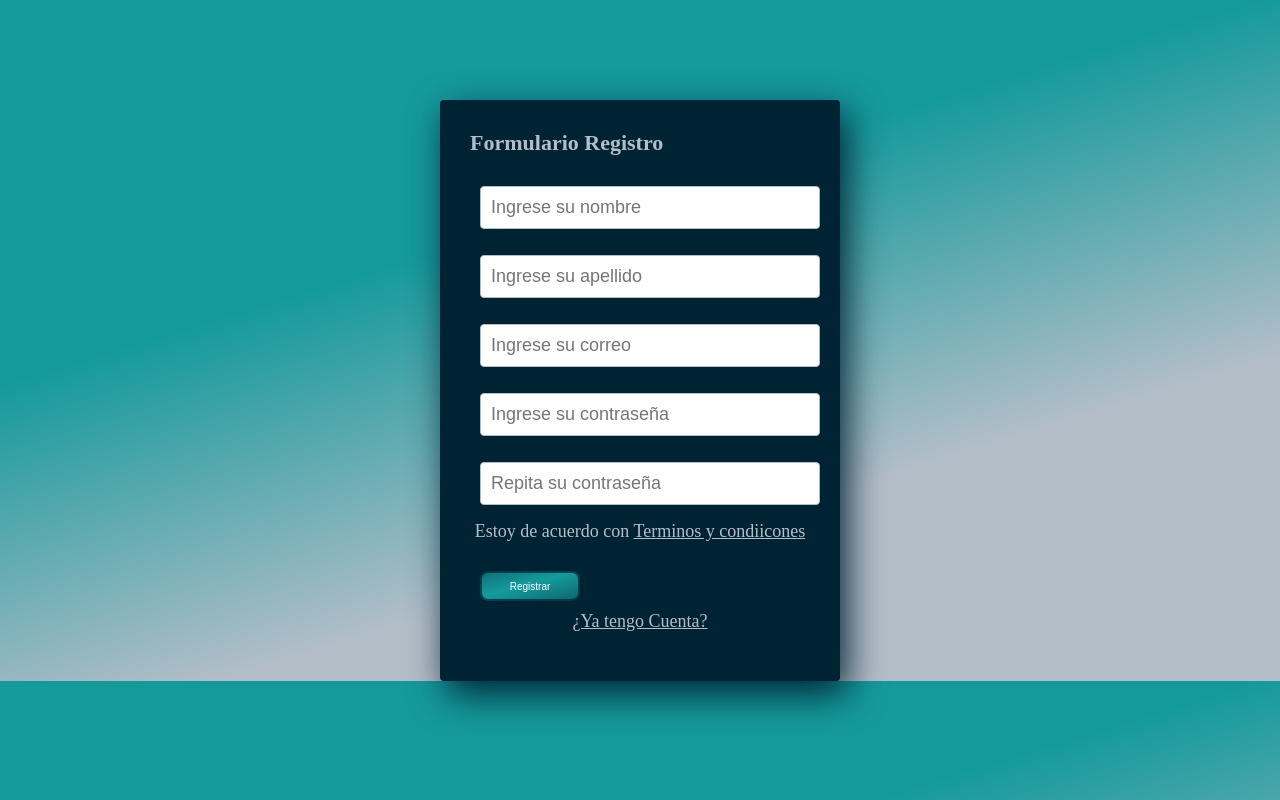
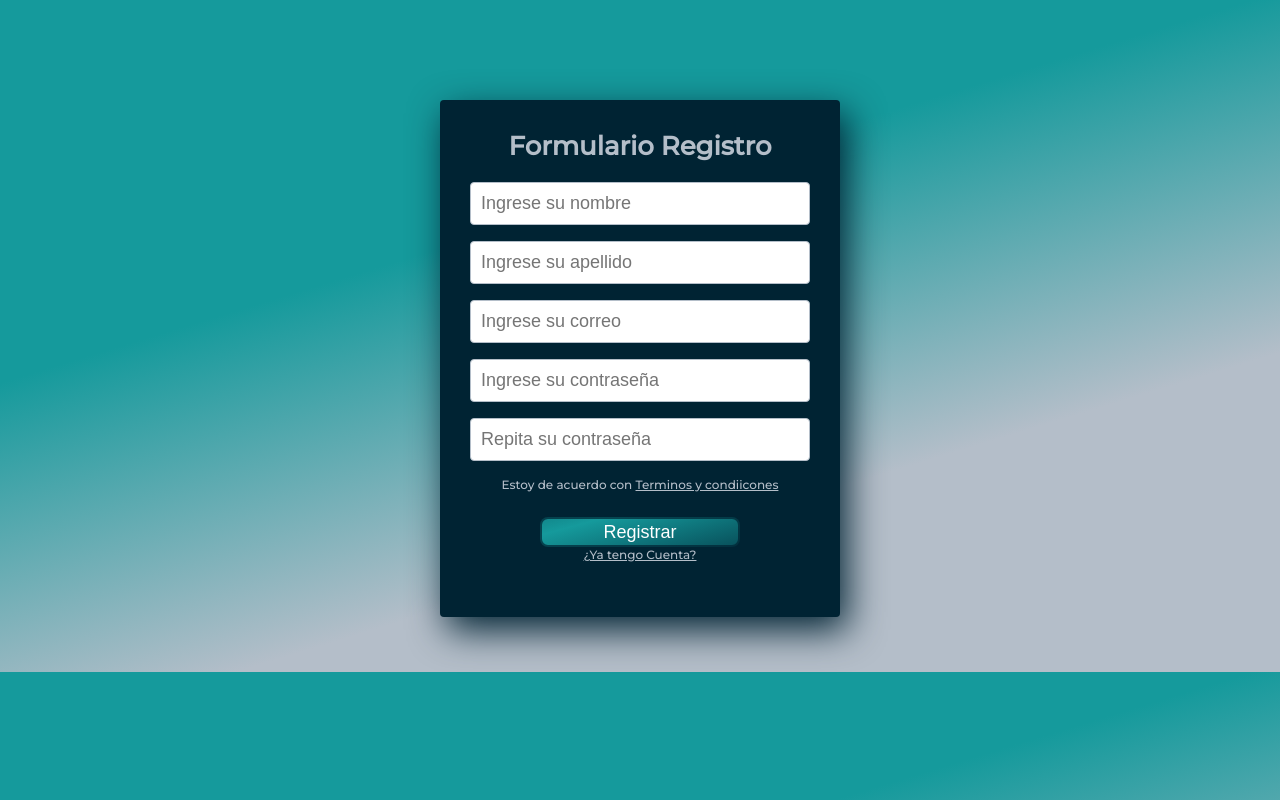
Before and after one commit to RamiroJC94/20230913CoC, a plain HTML site: page formulario.html in a window 1280 px wide. Drawn offline with Linux system fonts and the light colour scheme.

Commit message:
se modifico el estilo del formulario, se arreglo y centro el boton, se agrego font-family,

```diff
--- a/estiloForm.css
+++ b/estiloForm.css
@@ -17,6 +17,7 @@ body{
 */
 background: rgb(180,190,201);
 background: linear-gradient(343deg, rgba(180,190,201,1) 30%, rgba(21,154,156,1) 64%);
+font-family: Montserrat, sans-serif;
 }
 
 .form-register{
@@ -25,13 +26,15 @@ background: linear-gradient(343deg, rgba(180,190,201,1) 30%, rgba(21,154,156,1)
     padding: 30px;
     margin: auto;
     margin-top: 100px;
+    margin-bottom: 55px;
     border-radius: 4px;
     color: var(--Terciario);
     box-shadow: 7px 13px 37px var(--Secundario);
 }
 
 .form-register h4{
-    font-size: 22px;
+    text-align: center;
+    font-size: 26px;
     margin-bottom: 20px;
     color: var(--Terciario);
 }
@@ -39,7 +42,7 @@ background: linear-gradient(343deg, rgba(180,190,201,1) 30%, rgba(21,154,156,1)
 .controls{
     width: 100%;
     padding: 10px;
-    margin: 10px;
+    margin: 0 auto;
     border-radius: 4px;
     margin-bottom: 16px;
     border: 1px solid var(--Terciario);
@@ -49,7 +52,7 @@ background: linear-gradient(343deg, rgba(180,190,201,1) 30%, rgba(21,154,156,1)
 .form-register p{
     height: 40px;
     text-align: center;
-    font-size: 18px;
+    font-size: 12px;
 }
 
 .form-register a{
@@ -62,15 +65,18 @@ background: linear-gradient(343deg, rgba(180,190,201,1) 30%, rgba(21,154,156,1)
 }
 
 .btt-suscribe{
-    margin: 10px;
-    width: 100px;
+    margin: 0 auto;
+    width: 200px;
+    display: flex;
+    align-items: center;
+    justify-content: center;
     height: 30px;
-    font-size: 10px;
     border-radius: 8px;
     background: linear-gradient(345deg, rgb(0,35,51) 0%, rgb(21,154,156) 33%, rgba(255, 255, 255, 0) 66%, rgba(255, 255, 255, 0) 100%) 99% 50% / 400% 400%;
     border: 2px solid rgba(0,35,51,0.7);
     transition: all 0.5s ease 0s !important;
     color: rgb(255, 255, 255);
+    font-size: 18px;
 }
 
 .btt-suscribe:hover{
--- a/formulario.html
+++ b/formulario.html
@@ -3,15 +3,16 @@
 <head>
     <meta charset="UTF-8">
     <meta http-equiv="X-UA-Compatible" content="IE=edge">
-    <meta name="viewport" content="width=s, initial-scale=1.0">
+    <meta name="viewport" content="width=device-width, initial-scale=1.0">
     <title>Document</title>
-    <link rel="stylesheet" href="estiloForm.css">
 
         <!-- Montserrat -->
         <link rel="preconnect" href="https://fonts.googleapis.com">
         <link rel="preconnect" href="https://fonts.gstatic.com" crossorigin>
         <link href="https://fonts.googleapis.com/css2?family=Montserrat:wght@100;500&display=swap" rel="stylesheet">
         <!--Montserrat -->
+        <link rel="stylesheet" href="estiloForm.css">
+
 </head>
 <body>
     <section class="form-register">
```
